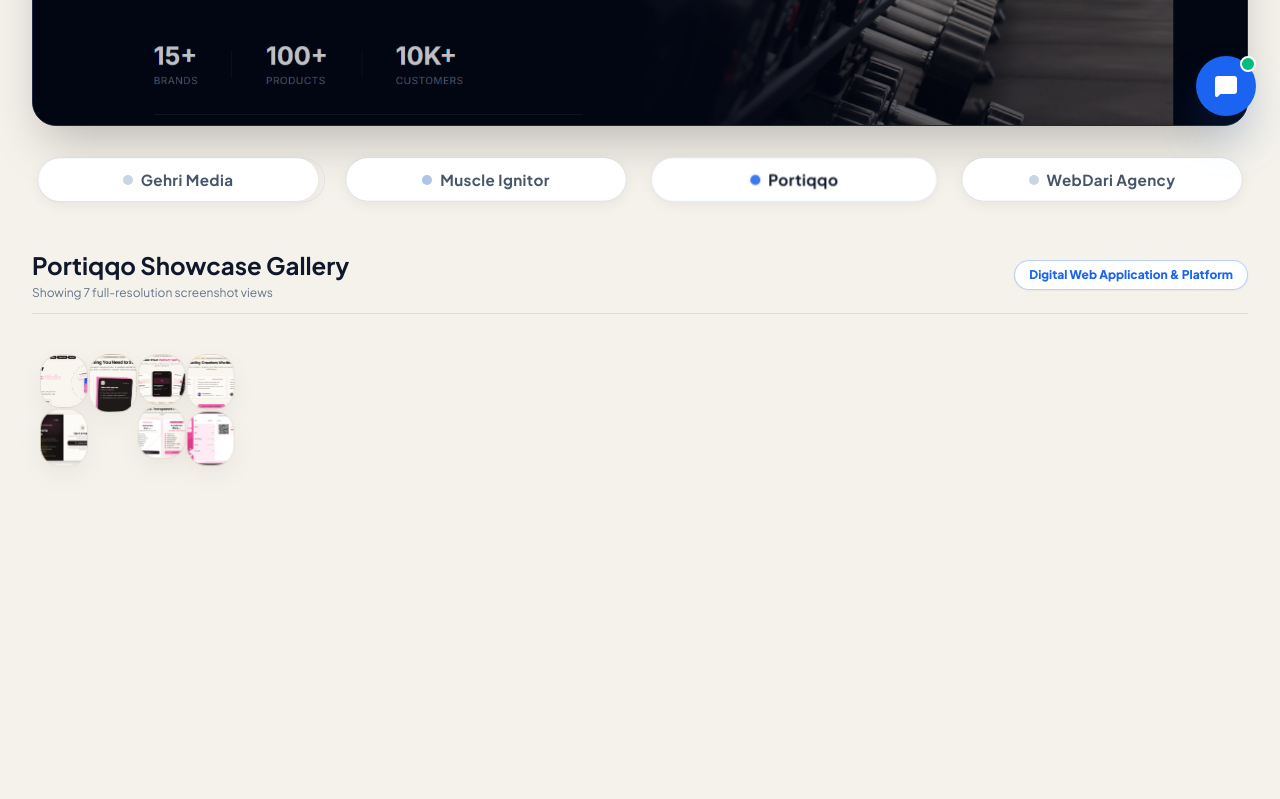
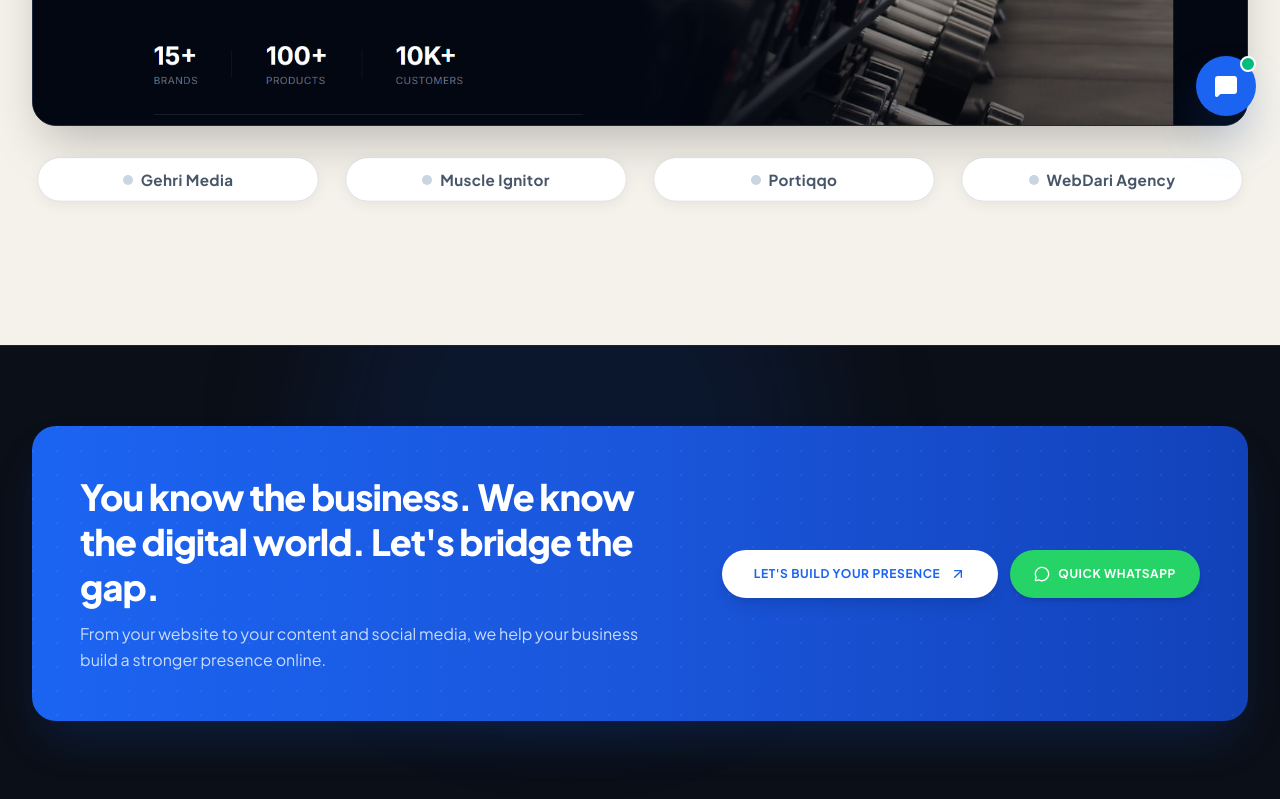
Before and after one commit to PrernaSharma1006/webdari, a React (Vite) app: page /portfolio in a window 1280 px wide. Shown: the part 660-1459 px from the top of the page. Built offline with nearby package versions, Linux system fonts and the light colour scheme; a web font is replaced by a local one.

Commit message:
Update Masonry screenshot gallery to appear only when user clicks a project button

```diff
--- a/src/pages/PortfolioPage.jsx
+++ b/src/pages/PortfolioPage.jsx
@@ -1,6 +1,6 @@
 import React, { useState, useEffect } from 'react';
 import { motion, AnimatePresence } from 'framer-motion';
-import { ChevronLeft, ChevronRight, X, Maximize2 } from 'lucide-react';
+import { ChevronLeft, ChevronRight, X, Sparkles } from 'lucide-react';
 import SpecularButton from '../components/SpecularButton';
 import Masonry from '../components/Masonry';
 
@@ -95,6 +95,7 @@
 
 export default function PortfolioPage() {
   const [currentSlide, setCurrentSlide] = useState(0);
+  const [selectedProjectIndex, setSelectedProjectIndex] = useState(null);
   const [isAutoPlaying, setIsAutoPlaying] = useState(true);
   const [activeModalImageIndex, setActiveModalImageIndex] = useState(null);
 
@@ -115,10 +116,17 @@
     setCurrentSlide((prev) => (prev - 1 + PORTFOLIO_PROJECTS.length) % PORTFOLIO_PROJECTS.length);
   };
 
+  const handleSelectProject = (idx) => {
+    setCurrentSlide(idx);
+    setSelectedProjectIndex(idx);
+  };
+
   const activeProject = PORTFOLIO_PROJECTS[currentSlide];
+  const galleryProject = selectedProjectIndex !== null ? PORTFOLIO_PROJECTS[selectedProjectIndex] : null;
 
   const handleMasonryItemClick = (item) => {
-    const itemIndex = activeProject.images.findIndex((img) => img.id === item.id);
+    if (!galleryProject) return;
+    const itemIndex = galleryProject.images.findIndex((img) => img.id === item.id);
     if (itemIndex !== -1) {
       setActiveModalImageIndex(itemIndex);
     }
@@ -187,7 +195,7 @@
       <section className="max-w-7xl mx-auto px-4 sm:px-6 lg:px-8 mb-12">
         <div className="grid grid-cols-1 sm:grid-cols-2 lg:grid-cols-4 gap-4 justify-items-center">
           {PORTFOLIO_PROJECTS.map((project, idx) => {
-            const isActive = idx === currentSlide;
+            const isSelected = idx === selectedProjectIndex;
             return (
               <SpecularButton
                 key={project.id}
@@ -196,7 +204,7 @@
                 tint="#FFFFFF"
                 tintOpacity={1}
                 blur={0}
-                textColor={isActive ? '#0F172A' : '#475569'}
+                textColor={isSelected ? '#0F172A' : '#475569'}
                 lineColor="#1B64F2"
                 baseColor="#CBD5E1"
                 intensity={0.9}
@@ -207,16 +215,16 @@
                 followMouse={true}
                 proximity={250}
                 autoAnimate={false}
-                onClick={() => setCurrentSlide(idx)}
+                onClick={() => handleSelectProject(idx)}
                 className={`w-full max-w-[280px] border transition-all duration-300 ${
-                  isActive
+                  isSelected
                     ? 'border-[#1B64F2] bg-white shadow-md ring-2 ring-[#1B64F2]/20 font-bold scale-[1.02]'
                     : 'border-[#E2DCD0] bg-white/90 hover:bg-white hover:border-[#1B64F2]/50 shadow-xs'
                 }`}
               >
                 <span className="flex items-center gap-2 font-bold tracking-wide">
                   <span className={`w-2.5 h-2.5 rounded-full transition-colors ${
-                    isActive ? 'bg-[#1B64F2]' : 'bg-slate-300'
+                    isSelected ? 'bg-[#1B64F2]' : 'bg-slate-300'
                   }`} />
                   <span>{project.title}</span>
                 </span>
@@ -226,26 +234,35 @@
         </div>
       </section>
 
-      {/* 4. Masonry Grid Section showing project screenshot items */}
-      <section className="max-w-7xl mx-auto px-4 sm:px-6 lg:px-8">
+      {/* 4. Masonry Grid Section - Only appears when a project button is clicked */}
+      <AnimatePresence mode="wait">
+        {galleryProject && (
+          <motion.section
+            key={galleryProject.id}
+            initial={{ opacity: 0, y: 20 }}
+            animate={{ opacity: 1, y: 0 }}
+            exit={{ opacity: 0, y: -20 }}
+            transition={{ duration: 0.4 }}
+            className="max-w-7xl mx-auto px-4 sm:px-6 lg:px-8"
+          >
             <div className="flex items-center justify-between mb-8 pb-3 border-b border-[#E2DCD0]">
               <div>
                 <h2 className="text-2xl font-bold text-[#0F172A] flex items-center gap-2">
-              <span>{activeProject.title} Showcase Gallery</span>
+                  <span>{galleryProject.title} Screenshot Gallery</span>
                 </h2>
                 <p className="text-xs text-[#64748B] mt-1">
-              Showing {activeProject.images.length} full-resolution screenshot views
+                  Click any image to inspect in full resolution ({galleryProject.images.length} views)
                 </p>
               </div>
               <span className="text-xs font-extrabold text-[#1B64F2] bg-white border border-[#1B64F2]/30 px-3.5 py-1.5 rounded-full shadow-xs">
-            {activeProject.subtitle}
+                {galleryProject.subtitle}
               </span>
             </div>
 
             {/* Animated React Bits Masonry component */}
-        <div key={activeProject.id} className="min-h-[500px]">
+            <div className="min-h-[500px]">
               <Masonry
-            items={activeProject.images}
+                items={galleryProject.images}
                 ease="power3.out"
                 duration={0.7}
                 stagger={0.06}
@@ -257,11 +274,13 @@
                 onItemClick={handleMasonryItemClick}
               />
             </div>
-      </section>
+          </motion.section>
+        )}
+      </AnimatePresence>
 
       {/* 5. Fullscreen Lightbox Modal for screenshot inspection */}
       <AnimatePresence>
-        {activeModalImageIndex !== null && (
+        {activeModalImageIndex !== null && galleryProject && (
           <motion.div
             initial={{ opacity: 0 }}
             animate={{ opacity: 1 }}
@@ -272,12 +291,12 @@
             <div className="flex items-center justify-between border-b border-slate-800 pb-3 text-white">
               <div>
                 <h3 className="text-base sm:text-lg font-extrabold flex items-center gap-2">
-                  <span>{activeProject.title}</span>
+                  <span>{galleryProject.title}</span>
                   <span className="text-xs font-normal text-slate-400">
-                    ({activeModalImageIndex + 1} of {activeProject.images.length})
+                    ({activeModalImageIndex + 1} of {galleryProject.images.length})
                   </span>
                 </h3>
-                <p className="text-xs text-slate-400">{activeProject.subtitle}</p>
+                <p className="text-xs text-slate-400">{galleryProject.subtitle}</p>
               </div>
 
               <button
@@ -291,7 +310,7 @@
             {/* Modal Main Image View */}
             <div className="flex-1 my-4 flex items-center justify-center relative overflow-hidden">
               <button
-                onClick={() => setActiveModalImageIndex((prev) => (prev - 1 + activeProject.images.length) % activeProject.images.length)}
+                onClick={() => setActiveModalImageIndex((prev) => (prev - 1 + galleryProject.images.length) % galleryProject.images.length)}
                 className="absolute left-2 sm:left-4 z-20 p-3 rounded-full bg-black/60 hover:bg-[#1B64F2] text-white transition-colors cursor-pointer backdrop-blur-md"
               >
                 <ChevronLeft className="w-6 h-6" />
@@ -299,14 +318,14 @@
 
               <div className="max-w-5xl max-h-[75vh] overflow-y-auto rounded-2xl border border-slate-700 shadow-2xl bg-slate-950">
                 <img
-                  src={activeProject.images[activeModalImageIndex].img}
-                  alt={`${activeProject.title} screenshot ${activeModalImageIndex + 1}`}
+                  src={galleryProject.images[activeModalImageIndex].img}
+                  alt={`${galleryProject.title} screenshot ${activeModalImageIndex + 1}`}
                   className="w-full h-auto object-contain"
                 />
               </div>
 
               <button
-                onClick={() => setActiveModalImageIndex((prev) => (prev + 1) % activeProject.images.length)}
+                onClick={() => setActiveModalImageIndex((prev) => (prev + 1) % galleryProject.images.length)}
                 className="absolute right-2 sm:right-4 z-20 p-3 rounded-full bg-black/60 hover:bg-[#1B64F2] text-white transition-colors cursor-pointer backdrop-blur-md"
               >
                 <ChevronRight className="w-6 h-6" />
@@ -315,7 +334,7 @@
 
             {/* Modal Bottom Thumbnail Scrollbar */}
             <div className="bg-slate-950 p-3 rounded-2xl border border-slate-800 flex items-center gap-2 overflow-x-auto">
-              {activeProject.images.map((item, idx) => (
+              {galleryProject.images.map((item, idx) => (
                 <button
                   key={item.id}
                   onClick={() => setActiveModalImageIndex(idx)}
```
Lines whose indentation alone changed are shown as unchanged.
